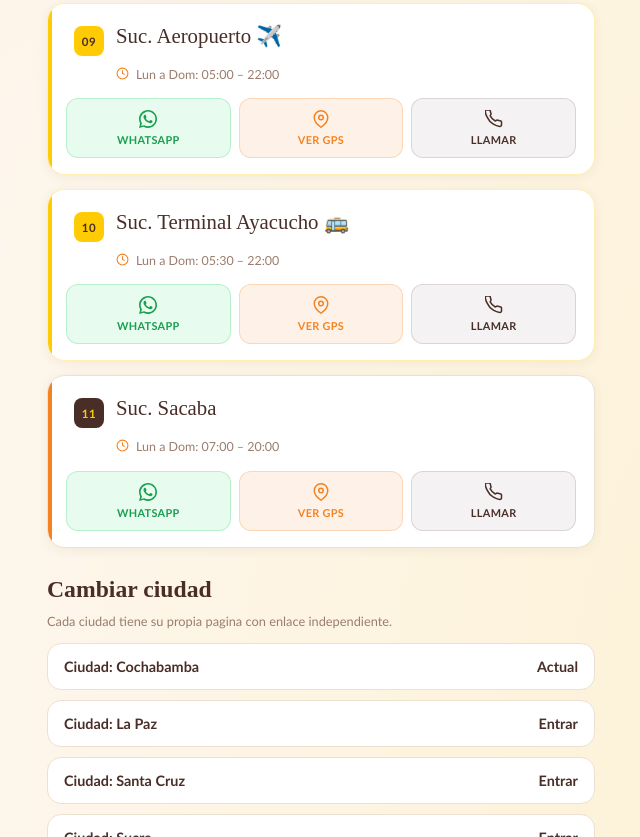
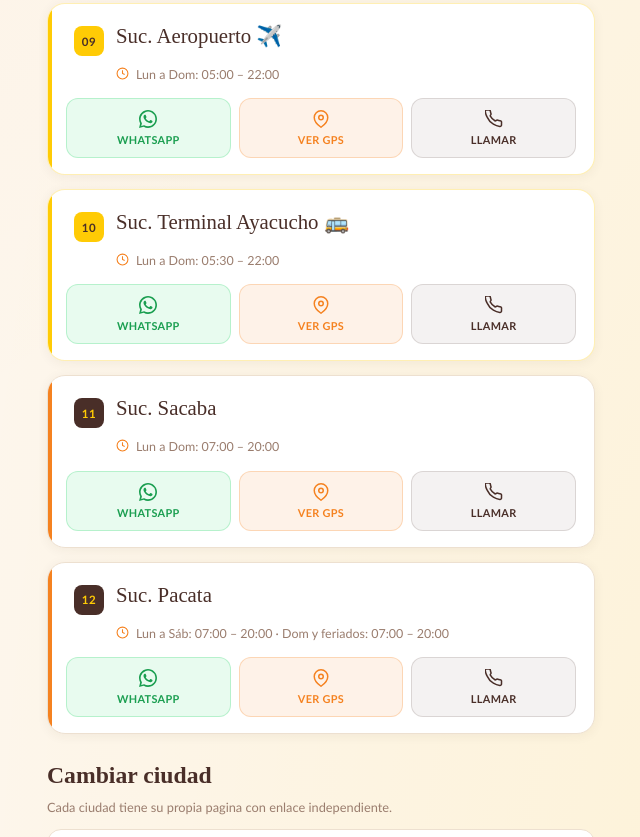
Before and after one commit to wistupikucbba1939/sucursalesWistupiku, a plain HTML site: page sucursales-cochabamba.html in a window 1280 px wide. Shown: the part 1963-2800 px from the top of the page, without its empty margins (319-959 px from the left). Drawn offline with Linux system fonts and the light colour scheme; a web font is replaced by a local one.

Commit message:
Agrego sucursales Pacata (Cochabamba) y Obrero (La Paz)

```diff
--- a/sucursales-cochabamba.html
+++ b/sucursales-cochabamba.html
@@ -337,7 +337,7 @@
 <section class="page-heading">
   <span class="city-badge">Ciudad</span>
   <h1>Cochabamba</h1>
-  <p>11 sucursales disponibles</p>
+  <p>12 sucursales disponibles</p>
 </section>
 <p class="branch-label">Sucursales de esta ciudad</p>
 
@@ -629,6 +629,32 @@
     </div>
   </div>
 
+  <!-- 12 -->
+  <div class="suc-card">
+    <div class="suc-top">
+      <div class="suc-num">12</div>
+      <div class="suc-name">Suc. Pacata</div>
+    </div>
+    <div class="suc-hours">
+      <svg viewBox="0 0 24 24" fill="none" stroke="currentColor" stroke-width="2"><circle cx="12" cy="12" r="10"/><path d="M12 6v6l4 2"/></svg>
+      Lun a Sáb: 07:00 – 20:00 · Dom y feriados: 07:00 – 20:00
+    </div>
+    <div class="suc-actions">
+      <a class="btn-action btn-wa" href="https://wa.me/59162647019" target="_blank">
+        <svg viewBox="0 0 24 24" fill="currentColor"><path d="M17.472 14.382c-.297-.149-1.758-.867-2.03-.967-.273-.099-.471-.148-.67.15-.197.297-.767.966-.94 1.164-.173.199-.347.223-.644.075-.297-.15-1.255-.463-2.39-1.475-.883-.788-1.48-1.761-1.653-2.059-.173-.297-.018-.458.13-.606.134-.133.298-.347.446-.52.149-.174.198-.298.298-.497.099-.198.05-.371-.025-.52-.075-.149-.669-1.612-.916-2.207-.242-.579-.487-.5-.669-.51-.173-.008-.371-.01-.57-.01-.198 0-.52.074-.792.372-.272.297-1.04 1.016-1.04 2.479 0 1.462 1.065 2.875 1.213 3.074.149.198 2.096 3.2 5.077 4.487.709.306 1.262.489 1.694.625.712.227 1.36.195 1.871.118.571-.085 1.758-.719 2.006-1.413.248-.694.248-1.289.173-1.413-.074-.124-.272-.198-.57-.347z"/><path d="M12 0C5.373 0 0 5.373 0 12c0 2.123.554 4.118 1.528 5.855L.057 23.882l6.195-1.624A11.934 11.934 0 0012 24c6.627 0 12-5.373 12-12S18.627 0 12 0zm0 21.818a9.818 9.818 0 01-5.002-1.368l-.36-.213-3.676.964.981-3.591-.234-.369A9.818 9.818 0 1112 21.818z"/></svg>
+        WhatsApp
+      </a>
+      <a class="btn-action btn-gps" href="https://https://goo.gl/maps/zhVwTK3K4w6U4XPR9" target="_blank">
+        <svg viewBox="0 0 24 24" fill="none" stroke="currentColor" stroke-width="2"><path d="M21 10c0 7-9 13-9 13s-9-6-9-13a9 9 0 0118 0z"/><circle cx="12" cy="10" r="3"/></svg>
+        Ver GPS
+      </a>
+      <a class="btn-action btn-tel" href="tel:+59162647019">
+        <svg viewBox="0 0 24 24" fill="none" stroke="currentColor" stroke-width="2"><path d="M22 16.92v3a2 2 0 01-2.18 2 19.79 19.79 0 01-8.63-3.07A19.5 19.5 0 013.07 9.81 19.79 19.79 0 01.22 1.18 2 2 0 012.22 0h3a2 2 0 012 1.72c.127.96.361 1.903.7 2.81a2 2 0 01-.45 2.11L6.91 7.91a16 16 0 006.72 6.72l1.28-.56a2 2 0 012.11-.45c.907.339 1.85.573 2.81.7A2 2 0 0122 16.92z"/></svg>
+        Llamar
+      </a>
+    </div>
+  </div>
+
 </div>
 
 <section class="city-section">
```
Also changed, not shown: sucursales-la-paz.html (+2 -1 lines).
